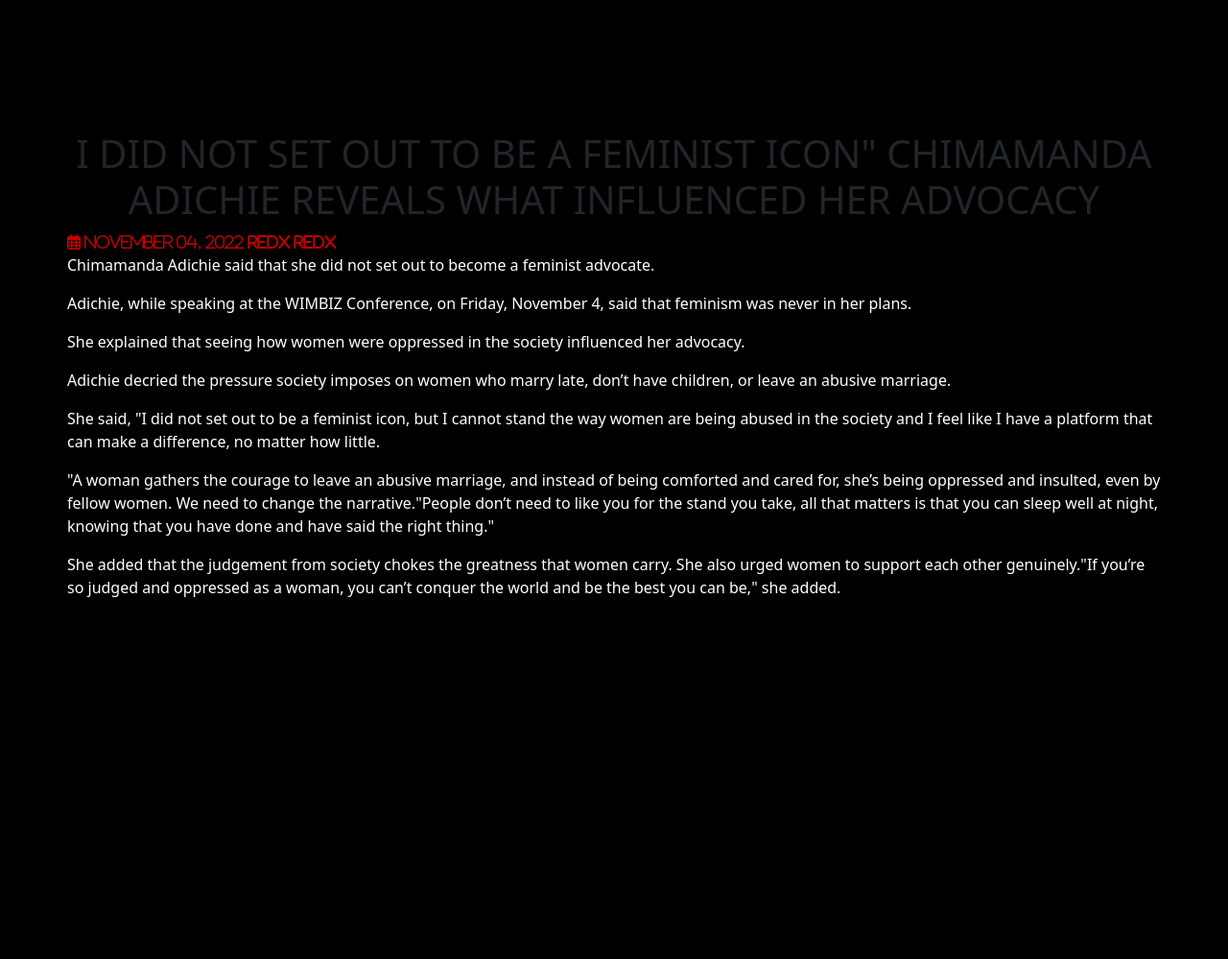
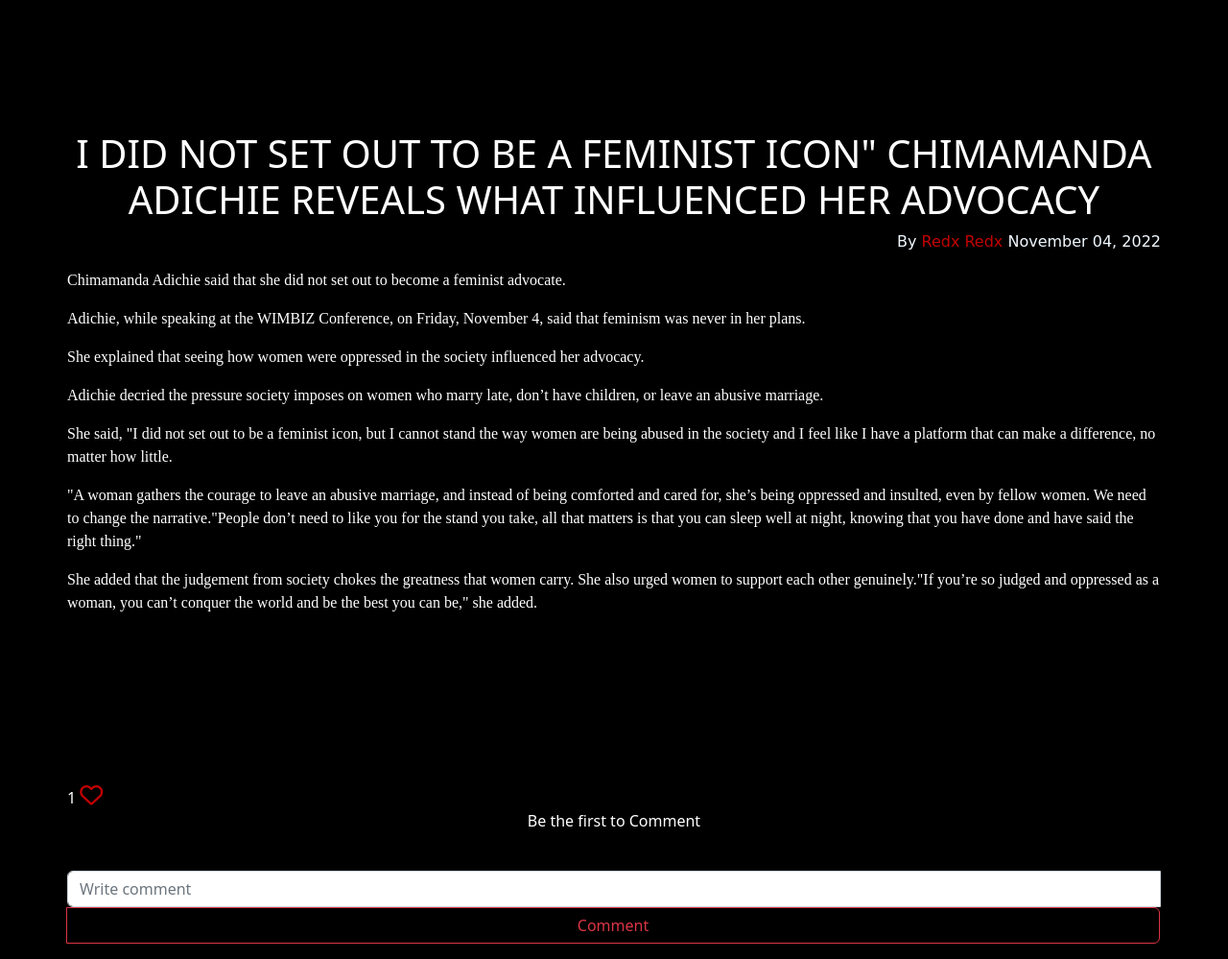
Before and after one commit to Unique-Red/altschool_BE_SSEP, a Flask app: page /post/2 in a window 1280 px wide. Shown: the part 104-1103 px from the top of the page at 96% size. Before the commit the page ends 726 px from the top, so only its background shows below. Run offline with Flask 3, Linux system fonts and the light colour scheme; a user stored in the database is signed in; data comes from the database, SQL or seed files in the repository; both versions use the stored data as it was after the commit; some libraries are stand-ins or nearby versions.

Commit message:
more modifications

```diff
--- a/blog/routes.py
+++ b/blog/routes.py
@@ -17,7 +17,7 @@ def home():
 @app.route("/post/<int:id>")
 def single_post(id):
     posts = Post.query.get_or_404(id)
-    return render_template ("post.html", posts=posts)
+    return render_template ("post.html", posts=posts, user=current_user)
 
 @app.route("/login", methods=["GET", "POST"])
 def login():
--- a/blog/static/style.css
+++ b/blog/static/style.css
@@ -90,10 +90,13 @@ i{
     text-align: right;
 }
 
-.card-title a, .card-header a{
+.card-title a, .card-header a, .card-footer a{
     text-transform: capitalize;
     color:var(--accent-color);
     letter-spacing: 2px;
+}
+.card-text a{
+    text-decoration: underline;
 }
 a, button{
     color:var(--accent-color);
@@ -102,11 +105,38 @@ a:hover, button:hover{
     color: red;
     letter-spacing: 1px;
 }
-.card-body p{
+/* .card-body p{
     white-space: normal;
     overflow: hidden;
     text-overflow: ellipsis;
     display: -webkit-box;
     -webkit-line-clamp: 3;
     -webkit-box-orient: vertical;
+} */
+.post-info{
+    text-align: right;
+    color: aliceblue;
+    font-family: cursive;
 }
+.post-author a{
+    color:var(--accent-color);
+    text-transform: capitalize;
+}
+.post-content{
+    color: #fff;
+    font-family: 'Times New Roman', Times, serif;
+    padding-bottom: 10rem;
+}
+.like, .comment{
+    color: white;
+}
+.like i, .comment i{
+    font-size: 1.5rem;
+    margin-right: 0.5rem;
+}
+.btn{
+    width: 100%;
+}
+.like p{
+    color: var(--accent-color);
+}
--- a/blog/templates/login.html
+++ b/blog/templates/login.html
@@ -29,7 +29,7 @@ Login
     <br>
     <div class="row">
         <div class="col-12">
-        <button type="submit" class="btn btn-primary">Submit</button>
+        <button type="submit" class="btn btn-danger">Submit</button>
         </div>
         <h5 style="color: white; text-align: right;">No Account yet? <a href="{{url_for('signup')}}">Signup</a></h5>
     </div>
--- a/blog/templates/post.html
+++ b/blog/templates/post.html
@@ -3,22 +3,53 @@
 {{posts.title}}
 {% endblock %}
 {% block content %}
-<form method="POST" enctype="multipart/form-data">
-<main>
-    <article id="popular-news">
-        <div id="events">
-            <h1 align="center" style="text-transform: uppercase;">{{posts.title}}</h1>
-            <i class="far fa-calendar-alt">  {{posts.date_created.strftime('%B %d, %Y')}}</i>
-            <i class="fa-solid fa-ring-diamond">{{ posts.user.firstname }} {{ posts.user.lastname }}</i>
+<div class="single-post">
+    <h1 align="center" style="text-transform: uppercase; color: #fff;">{{posts.title}}</h1>
+    <div class="post-info">
+        <span class="post-author">By <a href="/post/{{posts.user.firstname}}">{{posts.user.firstname}} {{posts.user.lastname}}</a></span>
+        <span class="post-date">{{posts.date_created.strftime('%B %d, %Y')}}</span>
+    </div>
+    <div class="post-content">
+        <p>{{posts.text|safe}}</p>
+    </div>
+    <div class="like">
+        {% if current_user.is_authenticated %}
+            {{ posts.likes|length }}
+            {% if user.id in posts.likes|map(attribute="author")|list %}
+                <a href="/like/{{posts.id}}"><i class="fas fa-heart"></i></a>
+            {% else %}
+                <a href="/like/{{posts.id}}"><i class="far fa-heart"></i></a>
+            {% endif %}
+            {% if user.id == posts.author %}
+                <a href="/delete/{{posts.id}}"><i class="fas fa-trash"></i></a>
+                <a href="/edit/{{posts.id}}">Edit</a>
+            {% endif %}
+        {% endif %}
+    </div>
+    <div class="comment">
+        {% if current_user.is_authenticated %}
+            {% if posts.comments|length > 1 %}
+                <p align="center">{{posts.comments|length}} Comments</p>
+                {% elif posts.comments|length == 1 %}
+                <p align="center">{{posts.comments|length}} Comment</p>
+                {% else %}
+                <p align="center">Be the first to Comment</p>
+            {% endif %}
+            {% for comment in posts.comments %}
+                <p style="text-align: left;"> <a href="/post/{{comment.user.firstname}}">{{comment.user.firstname}} {{comment.user.lastname}}</a> : {{comment.text}} {{comment.date_created.strftime('%I:%M%p %B %d, %Y')}}
+                    {% if user.id == comment.author or user.id == posts.author %}
+                    <a href="/delete-comment/{{comment.id}}"><i class="fas fa-trash"></i></a>
+                {% endif %}</p>
 
+            {% endfor %}
             <br>
-            <div style="color: white;">
-              {{ posts.text|safe }}
-            </div>
-
-
-        </div>
-    </article>
-</main>
-</form>
+            <form action="/comment/{{posts.id}}" method="post">
+                <div class="input-group mb-3">
+                    <input type="text" class="form-control" placeholder="Write comment"  name="comment" id="comment">
+                    <button class="btn btn-outline-danger" type="submit" id="button-addon2">Comment</button>
+                </div>
+            </form>
+        {% endif %}
+    </div>
+</div>
 {% endblock %}
--- a/blog/templates/register.html
+++ b/blog/templates/register.html
@@ -55,7 +55,7 @@ Register
     <br>
     <div class="row">
         <div class="col-12">
-        <button type="submit" class="btn btn-primary">Submit</button>
+        <button type="submit" class="btn btn-danger">Submit</button>
         <h5 style="color: white; text-align: right;">Already have an account? <a href="{{url_for('login')}}">Login</a></h5>
         </div>
     </div>
```
Also changed, not shown: blog/templates/create.html (+4 -3 lines), blog/templates/home.html (+11 -9 lines), blog/blog.sqlite.
